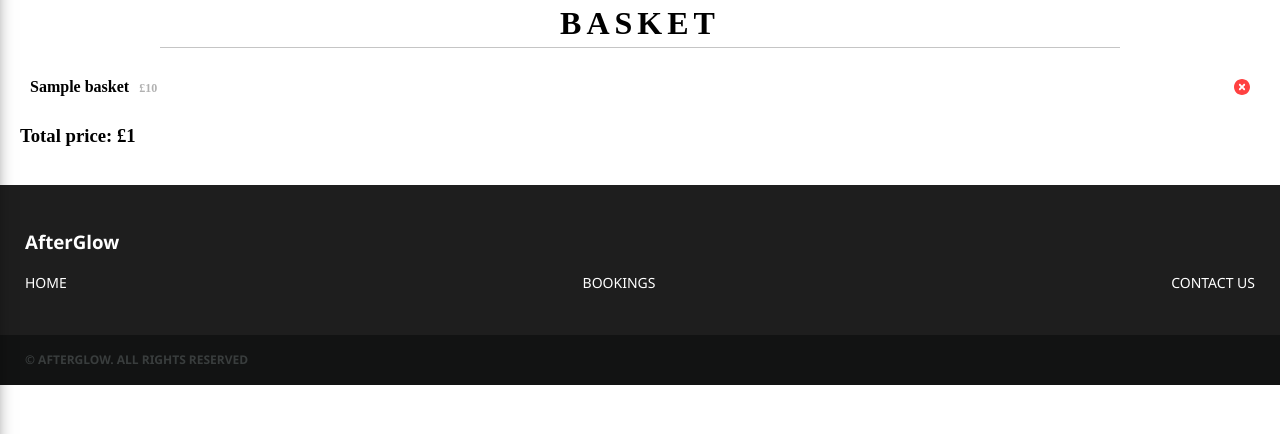
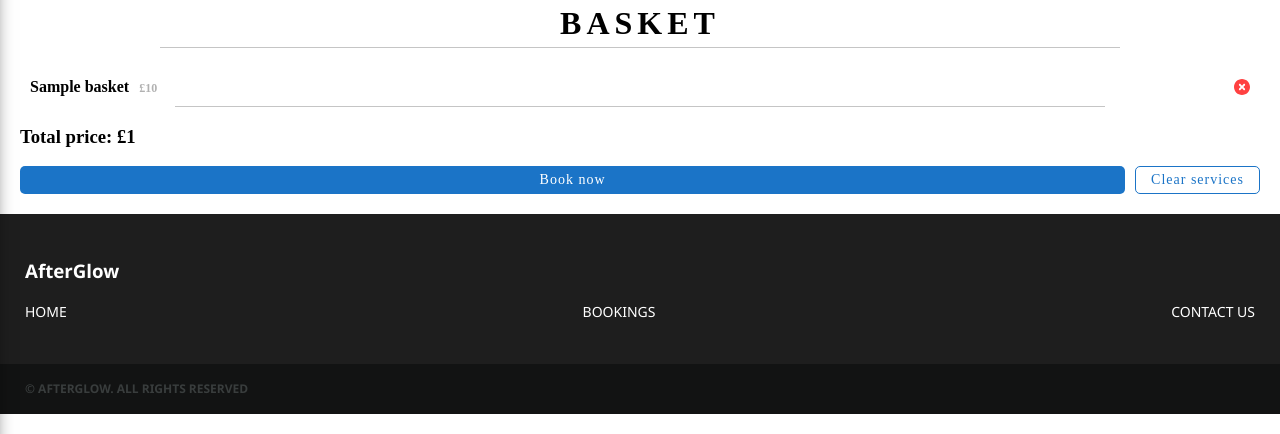
Before and after one commit to ModeraLTD/afterglow_website, a Django app: template website/templates/basket.html in a window 1280 px wide. Shown: the part 50-484 px from the top of the page. Run offline with Django 4.2, Linux system fonts and the light colour scheme; the template is opened without the code that fills it: most values are stand-ins (such as "Sample title", 1, 10 or a date in 2020).

Commit message:
Update basket

```diff
--- a/website/static/css/basket.css
+++ b/website/static/css/basket.css
@@ -25,6 +25,20 @@
     padding: 20px;
     box-sizing: border-box;
     font-family: "vanilla_whale";
+}
+
+.contents .serviceEmptyText {
+    width: 100%;
+    font-size: 16px;
+    color: gray;
+    text-align: center;
+    padding: 20px;
+    box-sizing: border-box;
+    font-weight: 0;
+}
+
+.contents .serviceEmptyText.hidden {
+    display: none;
 }
 
 .contents .services {
@@ -80,5 +94,37 @@
     margin-bottom: auto;
 }
 
-.contents .totalPrice {
+.contents .actions {
+    width: 100%;
+    display: flex;
+    justify-content: space-between;
+    gap: 10px;
 }
+
+.contents .actions button {
+    padding: 5px 15px;
+    box-sizing: border-box;
+    color: white;
+    border-radius: 5px;
+    font-size: 14px;
+    font-family: "vanilla_whale";
+    letter-spacing: 1px;
+    outline: none;
+    border: none;
+}
+
+#book {
+    flex-grow: 2;
+    background-color:rgb(27, 116, 199);
+    transition: 0.5s ease;
+}
+
+#book:disabled {
+    background-color:rgb(98, 141, 180);
+}
+
+#clear {
+    background-color: transparent;
+    border: 1px solid rgb(27, 116, 199);
+    color: rgb(27, 116, 199);
+}
--- a/website/static/js/basket.js
+++ b/website/static/js/basket.js
@@ -10,12 +10,14 @@ function remove(prodID) {
                         notifier.success(`${d}!`);
 
                         let product = $(`#${prodID}`);
-                        product.fadeOut(1000);
+                        product.fadeOut(750);
                         setTimeout(function() {
                             product.remove();
-                        }, 1000);
+                        }, 750);
 
                         updatePrice();
+                        updateBookButton();
+                        updateServiceEmptyText();
                     },
                     error: function(j, s, errMsg) {
                         notifier.alert(j['responseText']);
@@ -33,6 +35,28 @@ function remove(prodID) {
     )
 }
 
+// disable if no services
+function updateBookButton() {
+    setTimeout(
+        function() {$("#book").prop("disabled", noServices());},
+        750,
+    );
+}
+
+function updateServiceEmptyText() {
+    setTimeout(function() {
+        if (noServices()) {
+            $(".serviceEmptyText").removeClass("hidden");
+        } else {
+            $(".serviceEmptyText").addClass("hidden");
+        }
+    }, 750);
+}
+
+function noServices() {
+    return $(".services").children().length == 0;
+}
+
 function updatePrice() {
     $.ajax(
         "/basket/getTotalPrice",
@@ -47,3 +71,45 @@ function updatePrice() {
         }
     );
 }
+
+function clearServices() {
+    notifier.confirm(
+        "Are you sure you want to remove all services in basket? This action cannot be undone.",
+        function() {
+            $.ajax(
+                "/basket/clearAll",
+                {
+                    success: function(d, s, x) {
+                        notifier.success("Removed all services!");
+                        deleteAllServices();
+                        updatePrice();
+                        updateBookButton();
+                        updateServiceEmptyText();
+                    },
+                    error: function(j, s, errMsg) {
+                        notifier.alert(j['responseText']);
+                        console.log(j, s);
+                    }
+                }
+            );
+        },
+        function() {},
+        {
+            labels: {
+                confirm: "Remove all services",
+            }
+        }
+    );
+}
+
+function deleteAllServices() {
+    $(".services").find("*").fadeOut(750);
+    setTimeout(
+        function() {$(".services").empty();},
+        750
+    );
+}
+
+$(document).ready(function() {
+    updateBookButton();
+})
--- a/website/templates/basket.html
+++ b/website/templates/basket.html
@@ -40,6 +40,11 @@
             </div>
 
             <div class="contents">
+                {% if basket %}
+                    <h2 class="serviceEmptyText hidden">No items in basket. Head to the store to add some!</h2>
+                {% else %}
+                    <h2 class="serviceEmptyText">No items in basket. Head to the store to add some!</h2>
+                {% endif %}
                 <div class="services">
                     {% for i in basket %}
                         <div class="service" id={{ i.prodID }}>
@@ -52,7 +57,13 @@
                     {% endfor %}
                 </div>
 
+                <div class="separator"></div>
+
                 <h3 class="totalPrice" id="totalPrice">Total price: £{{ totalPrice }}</h3>
+                <div class="actions">
+                    <button id="book" onclick="window.open('book', '_self');">Book now</button>
+                    <button id="clear" onclick="clearServices();">Clear services</button>
+                </div>
             </div>
 
             <!-- Footer -->
--- a/website/urls.py
+++ b/website/urls.py
@@ -12,6 +12,7 @@ urlpatterns = [
     path("basket", views.basket, name="basket"),
     path("basket/toggle", views.toggleBasket, name="toggleBasket"),
     path("basket/getTotalPrice", views.getTotalPrice, name="getTotalPrice"),
+    path("basket/clearAll", views.clearAllServices, name="clearAll"),
     path('service_list', ServiceList.as_view(), name = "serviceList"),
     path('booking_list', BookingList.as_view(), name = "BookingList"),
     path('book/', BookingView.as_view(), name = 'booking_view')
--- a/website/views.py
+++ b/website/views.py
@@ -62,6 +62,11 @@ def basket(request):
 
 
 # POST/GET routes
+
+def clearAllServices(request):
+    """Clear all services in basket"""
+    request.session['basket'] = []
+    return HttpResponse(status=200)
 
 def getTotalPrice(request):
     """Return the total basket price"""
```
Also changed, not shown: db.sqlite3.
